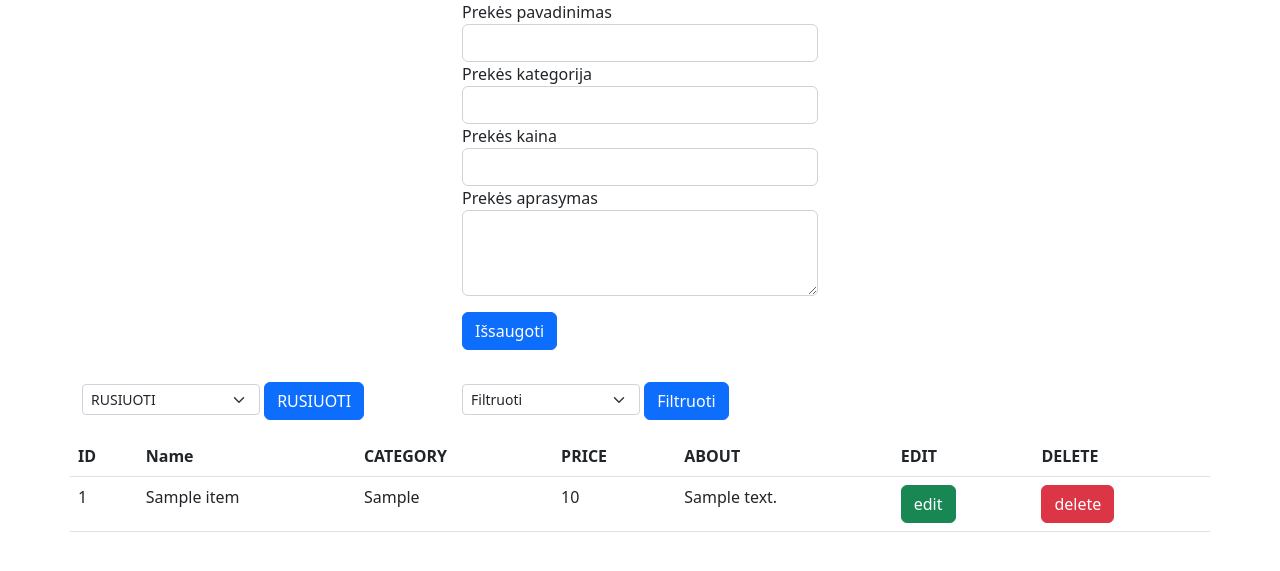
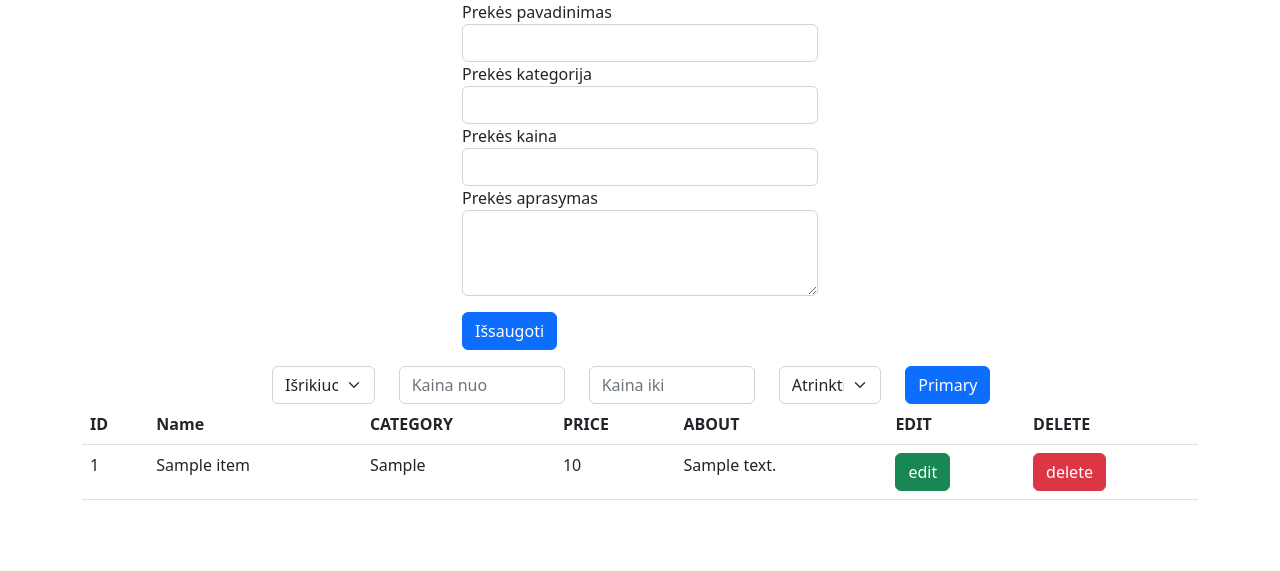
Before and after one commit to zygisk123/web1109, a PHP site: page / in a window 1280 px wide. Shown: the top 571 px of the page. Run offline with PHP 8.4, Linux system fonts and the light colour scheme; tables that the repository leaves empty or names only in its code hold one stand-in row (values such as "Sample post").

Commit message:
perdaromas uzdavinys

```diff
--- a/controllers/ItemController.php
+++ b/controllers/ItemController.php
@@ -54,6 +54,12 @@ class ItemController{
         return $items;
     }
 
+    public static function getCategories()
+    {
+        $categories = Item::getCategories();
+        return $categories;
+    }
+
 }
 
 ?>
--- /dev/null
+++ b/elements/createForm.php
@@ -0,0 +1,24 @@
+<form action="" method="post">
+    <div class="form-group">
+        <label for="f1">Prekės pavadinimas</label>
+        <input type="text" name="name" id="f1" class="form-control" value="<?= ($edit)? $item->name : "" ?>">
+    </div>
+    <div class="form-group">
+        <label for="f1">Prekės kategorija</label>
+        <input type="text" name="category" id="f1" class="form-control" value="<?= ($edit)? $item->category : "" ?>">
+    </div>
+    <div class="form-group">
+        <label for="f1">Prekės kaina</label>
+        <input type="text" name="price" id="f1" class="form-control" value="<?= ($edit)? $item->price : "" ?>">
+    </div>
+    <div class="form-group">
+        <label for="f1">Prekės aprasymas</label>
+        <textarea name="about" cols="40" rows="3" id="f4" class="form-control" > <?= ($edit)? $item->about : "" ?> </textarea>
+    </div>
+    <?php if($edit){ ?>
+        <input type="hidden" name="id" value="<?=$item->id?>">
+        <button type="submit" name="update" class="btn btn-success mt-3 mb-3">Atnaujinti</button>
+    <?php } else { ?>
+        <button type="submit" name="save" class="btn btn-primary mt-3 mb-3">Išsaugoti</button>
+    <?php } ?>
+</form>
--- /dev/null
+++ b/elements/filter.php
@@ -0,0 +1,29 @@
+<form action="" method="get">
+    <div class="row">
+        <div class="col-2">
+            <select class="form-select" name = "sort">
+                <option selected>Išrikiuoti</option>
+                <?php foreach($categories as $key => $category) {?>
+                    <option value="<?= $category?>"><?= $category ?></option>
+                <?php }?>
+            </select>
+        </div>
+        <div class="col-3">
+            <input type="text" class="form-control" placeholder="Kaina nuo">
+        </div>
+        <div class="col-3">
+            <input type="text" class="form-control" placeholder="Kaina iki">
+        </div>
+        <div class="col-2">
+            <select class="form-select" name = "filter">
+                <option selected>Atrinkti</option>
+                <option value="1">One</option>
+                <option value="2">Two</option>
+                <option value="3">Three</option>
+            </select>
+        </div>
+        <div class="col-2">
+        <button type="button" class="btn btn-primary">Primary</button>
+        </div>
+    </div>
+</form>
--- /dev/null
+++ b/elements/table.php
@@ -0,0 +1,37 @@
+<table class="table">
+    <thead>
+        <tr>
+            <th scope="col">ID</th>
+            <th scope="col">Name</th>
+            <th scope="col">CATEGORY</th>
+            <th scope="col">PRICE</th>
+            <th scope="col">ABOUT</th>
+            <th scope="col">EDIT</th>
+            <th scope="col">DELETE</th>
+        </tr>
+    </thead>
+    <tbody>
+
+        <?php foreach ($items as $item) {?>
+            <tr>
+                <td> <?=$item->id?> </td>
+                <td> <?=$item->name?> </td>
+                <td> <?=$item->category?> </td>
+                <td> <?=$item->price?> </td>
+                <td> <?=$item->about?> </td>
+                <td>
+                    <form action="" method="post">
+                        <input type="hidden" name="id" value=" <?=$item->id?>">
+                        <button type="submit" name="edit" class="btn btn-success">edit</button>
+                    </form>
+                </td>
+                <td>
+                    <form action="" method="post">
+                        <input type="hidden" name="id" value=" <?=$item->id?>">
+                        <button type="submit" name="destroy" class="btn btn-danger">delete</button>
+                    </form>
+                </td>
+            </tr>
+        <?php }?>
+    </tbody>
+</table>
--- a/index.php
+++ b/index.php
@@ -1,49 +1,6 @@
 <?php
 include "./controllers/ItemController.php";
-
-$edit = false;
-$orderFilteredItem = false;
-if ($_SERVER['REQUEST_METHOD'] == "POST") {
-    if(isset($_POST['save'])){
-        ItemController::store();
-        header("Location: ./index.php");
-        die;
-    }
-
-    if(isset($_POST['edit'])){
-
-        $item = ItemController::show();
-        $edit = true;
-    }
-
-    if(isset($_POST['update'])){
-
-        ItemController::update();
-        header("Location: ./index.php");
-        die;
-    }
-
-    if(isset($_POST['destroy'])){
-        ItemController::destroy();
-        header("Location: ./index.php");
-        die;
-    }
-}else{
-    if(isset($_GET['order'])){
-        $items = ItemController::order();
-    }elseif(isset($_GET['filter'])){
-        $filter = $_GET['filterBy'];
-        $items = ItemController::filter();
-        $orderFilteredItem = true;
-    }else{
-        $items = ItemController::index();
-    }
-    if(isset($_GET['orderFiltered'])){
-        $filter = $_GET['filter2'];
-        $items = ItemController::orderFilter();
-        $orderFilteredItem = true;
-    }
-}
+include "./routes.php";
 ?>
 <!DOCTYPE html>
 <html lang="en">
@@ -62,100 +19,18 @@ if ($_SERVER['REQUEST_METHOD'] == "POST") {
         <div class="row">
             <div class="col-4"></div>
             <div class="col-4">
-                <form action="" method="post">
-                    <div class="form-group">
-                        <label for="f1">Prekės pavadinimas</label>
-                        <input type="text" name="name" id="f1" class="form-control" value="<?= ($edit)? $item->name : "" ?>">
-                    </div>
-                    <div class="form-group">
-                        <label for="f1">Prekės kategorija</label>
-                        <input type="text" name="category" id="f1" class="form-control" value="<?= ($edit)? $item->category : "" ?>">
-                    </div>
-                    <div class="form-group">
-                        <label for="f1">Prekės kaina</label>
-                        <input type="text" name="price" id="f1" class="form-control" value="<?= ($edit)? $item->price : "" ?>">
-                    </div>
-                    <div class="form-group">
-                        <label for="f1">Prekės aprasymas</label>
-                        <textarea name="about" cols="40" rows="3" id="f4" class="form-control" > <?= ($edit)? $item->about : "" ?> </textarea>
-                    </div>
-                    <?php if($edit){ ?>
-                        <input type="hidden" name="id" value="<?=$item->id?>">
-                        <button type="submit" name="update" class="btn btn-success mt-3 mb-3">Atnaujinti</button>
-                    <?php } else { ?>
-                        <button type="submit" name="save" class="btn btn-primary mt-3 mb-3">Išsaugoti</button>
-                    <?php } ?>
-                </form>
+                <?php include "./elements/createForm.php";?>
             </div>
             <div class="col-4"></div>
-            <div class="dropdown col-4">
-                <form action="" method="get">
-                    <select style = "width : 50%; display: inline-block" class="form-select form-select-sm" name="orderBy">
-                        <option value="" disabled selected>RUSIUOTI</option>
-                        <option value="id">ID</option>
-                        <option value="name">NAME</option>
-                        <option value="category">CATEGORY</option>
-                        <option value="price">PRICE</option>
-                        <option value="about">ABOUT</option>
-                    </select>
-                    <?php if($orderFilteredItem){ ?>
-                        <input type="hidden" name="filter2" value="<?=$filter?>">
-                        <button  class="btn btn-primary mt-3 mb-3" type="submit" name="orderFiltered" value="orderBy">RUSIUOTI</button>
-                    <?php } else { ?>
-                        <button  class="btn btn-primary mt-3 mb-3" type="submit" name="order" value="orderBy">RUSIUOTI</button>
-                    <?php } ?>
-                </form>
+        </div>
+        <div class="row">
+            <div class="col-2"></div>
+            <div class="col-8">
+                <?php include "./elements/filter.php";?>
             </div>
-            <div class="dropdown col-4">
-                <form action="" method="get">
-                    <select style = "width : 50%; display: inline-block" class="form-select form-select-sm" name="filterBy">
-                        <option value="" disabled selected>Filtruoti</option>
-                        <option value="valgomojo komplektai">VALGOMOJO KOMPLEKTAI</option>
-                        <option value="virtuves baldai">VIRTUVES BALDAI</option>
-                        <option value="elektronika">ELEKTRONIKA</option>
-                    </select>
-                    <button  class="btn btn-primary mt-3 mb-3" type="submit" name="filter" value="filterBy">Filtruoti</button>
-                </form>
-            </div>
-            <table class="table">
-                <thead>
-                    <tr>
-                        <th scope="col">ID</th>
-                        <th scope="col">Name</th>
-                        <th scope="col">CATEGORY</th>
-                        <th scope="col">PRICE</th>
-                        <th scope="col">ABOUT</th>
-                        <th scope="col">EDIT</th>
-                        <th scope="col">DELETE</th>
-                    </tr>
-                </thead>
-                <tbody>
-
-                    <?php foreach ($items as $item) {?>
-                        <tr>
-                            <td> <?=$item->id?> </td>
-                            <td> <?=$item->name?> </td>
-                            <td> <?=$item->category?> </td>
-                            <td> <?=$item->price?> </td>
-                            <td> <?=$item->about?> </td>
-                            <td>
-                                <form action="" method="post">
-                                    <input type="hidden" name="id" value=" <?=$item->id?>">
-                                    <button type="submit" name="edit" class="btn btn-success">edit</button>
-                                </form>
-                            </td>
-                            <td>
-                                <form action="" method="post">
-                                    <input type="hidden" name="id" value=" <?=$item->id?>">
-                                    <button type="submit" name="destroy" class="btn btn-danger">delete</button>
-                                </form>
-                            </td>
-                        </tr>
-                    <?php }?>
-                </tbody>
-            </table>
-
+            <div class="col-2"></div>
         </div>
+        <?php include "./elements/table.php";?>
     </div>
 </body>
 </html>
--- a/models/Item.php
+++ b/models/Item.php
@@ -125,5 +125,20 @@ class Item{
         $db->conn->close();
     }
 
+    public static function getCategories()
+    {
+        $categories = [];
+        $db = new DB();
+        $query = "SELECT DISTINCT `category` FROM `items`";
+        $result = $db->conn->query($query);
+        while ($row = $result->fetch_assoc()) {
+            $categories[] = $row["category"];
+        }
+        // print_r($categories);
+        // die;
+        $db->conn->close();
+        return $categories;
+    }
+
 }
 ?>
--- /dev/null
+++ b/routes.php
@@ -0,0 +1,50 @@
+<?php
+$edit = false;
+$orderFilteredItem = false;
+if ($_SERVER['REQUEST_METHOD'] == "POST") {
+    if(isset($_POST['save'])){
+        ItemController::store();
+        header("Location: ./index.php");
+        die;
+    }
+
+    if(isset($_POST['edit'])){
+
+        $item = ItemController::show();
+        $edit = true;
+    }
+
+    if(isset($_POST['update'])){
+
+        ItemController::update();
+        header("Location: ./index.php");
+        die;
+    }
+
+    if(isset($_POST['destroy'])){
+        ItemController::destroy();
+        header("Location: ./index.php");
+        die;
+    }
+}
+if ($_SERVER['REQUEST_METHOD'] == "GET"){
+    if(isset($_GET['order'])){
+        $items = ItemController::order();
+    }
+    if(isset($_GET['filter'])){
+        $filter = $_GET['filterBy'];
+        $items = ItemController::filter();
+        $orderFilteredItem = true;
+    }
+    if(isset($_GET['filter']) == 0){
+        $items = ItemController::index();
+    }
+    if(isset($_GET['orderFiltered'])){
+        $filter = $_GET['filter2'];
+        $items = ItemController::orderFilter();
+        $orderFilteredItem = true;
+    }
+}
+
+$categories = ItemController::getCategories();
+?>
```
